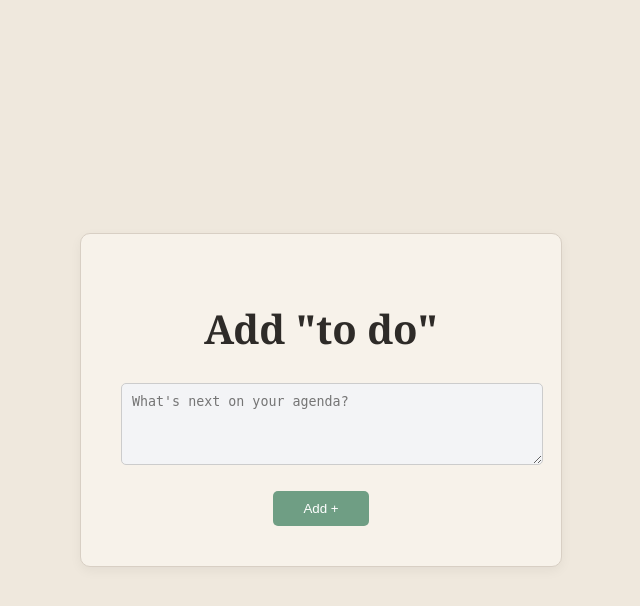
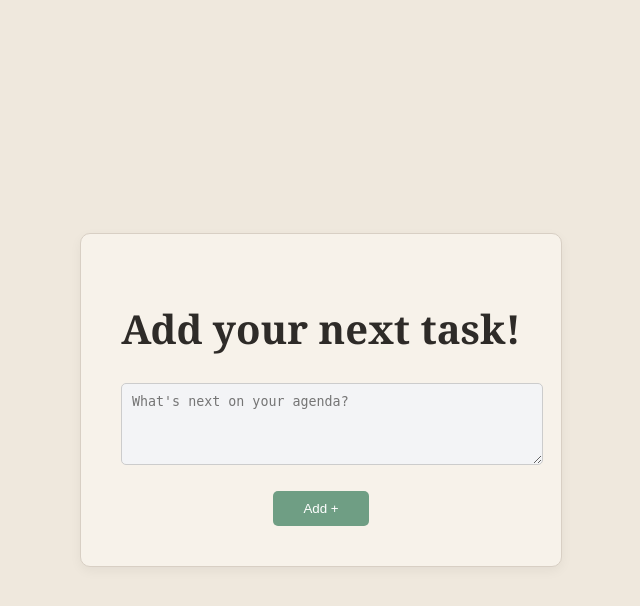
Before and after one commit to Rayalitea/php-todo-list, a PHP site: page /create.php in a window 1280 px wide. Shown: the top 606 px of the page, without its empty margins (319-959 px from the left). Run offline with PHP 8.4, Linux system fonts and the light colour scheme.

Commit message:
create.php

```diff
--- a/ToDo List/create.php
+++ b/ToDo List/create.php
@@ -46,7 +46,7 @@ include "config.php";
 	</head>
     <body class="<?= $theme ?> <?= $font ?>">
 		<div class="card">
-			<h1>Add "to do"</h1>
+			<h1>Add your next task!</h1>
 			<form method="POST" action="Store.php">
 				<textarea name="title" placeholder="What's next on your agenda?"></textarea>
 				<br>
```
